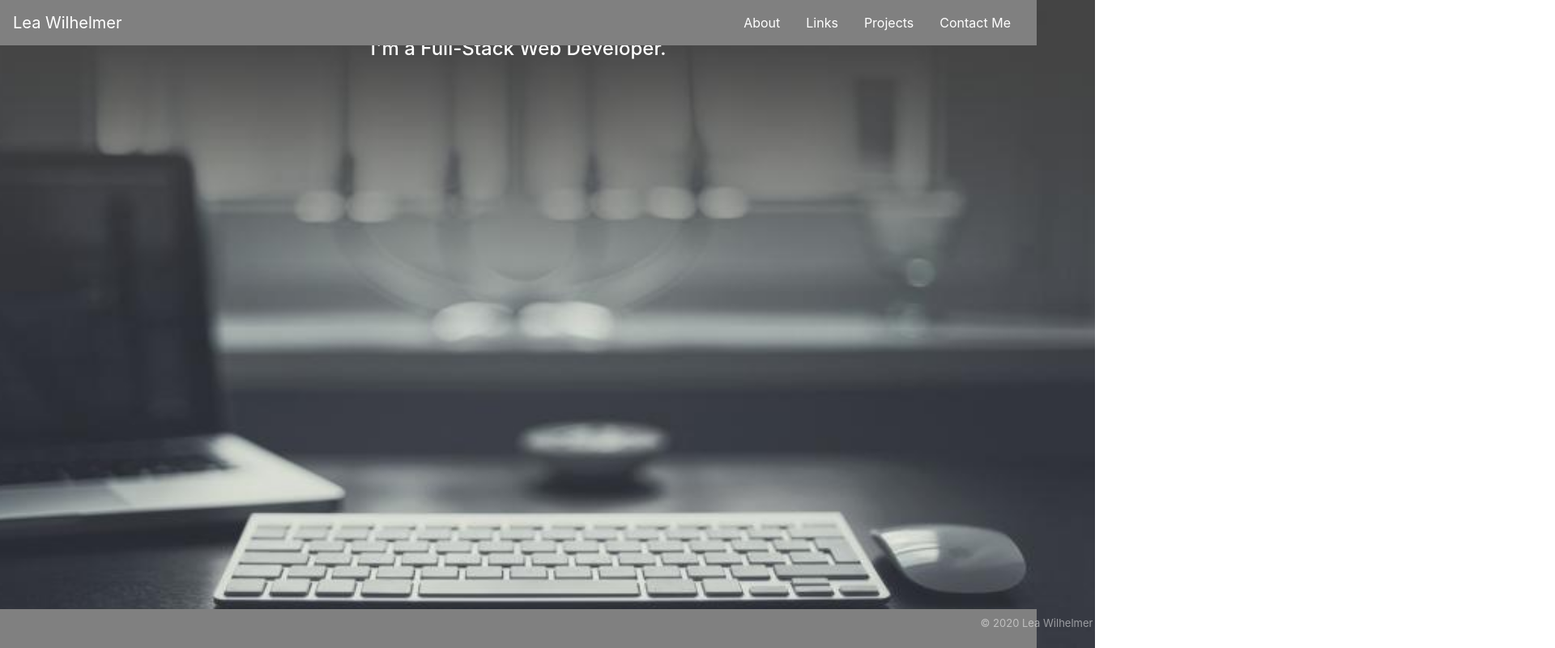
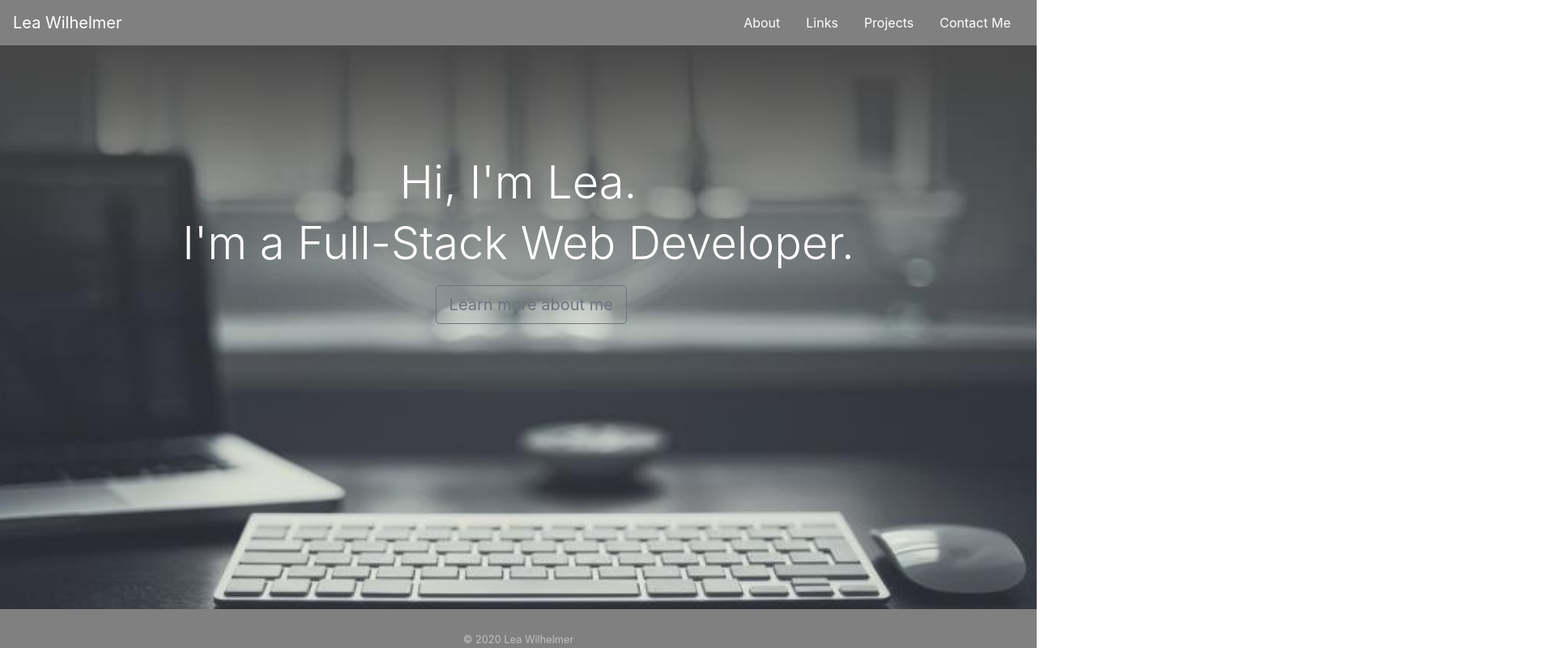
Before and after one commit to leawilhelmer/Professional-Materials-Project2-HW, a plain HTML site: page home.html in a window 1280 px wide. Shown: the whole page at 81% size, 1920 px wide, since content can reach past the window. Drawn offline with nearby package versions, Linux system fonts and the light colour scheme.

Commit message:
finished home html

```diff
--- a/home.html
+++ b/home.html
@@ -29,10 +29,11 @@
         </ul>
       </nav>
 
-                <div>
-                  <h2>Hi, I'm Lea.</h2>
-                  <h4>I'm a Full-Stack Web Developer.</h4>
-                </div>
+      <div>
+        <h1 class="display-4" style="margin-top: 15%;">Hi, I'm Lea. </h1>
+        <h2 class="display-4">I'm a Full-Stack Web Developer.</h2>
+        <a class="btn btn-outline-secondary btn-lg" style="margin-left: 42%; margin-top: 10px;" href="about.html">Learn more about me</a>
+      </div>
 
 
         <footer id="sticky-footer" class="py-4 text-white-50">
--- a/style.css
+++ b/style.css
@@ -51,23 +51,26 @@ body{
     background-color: gray;
 }
 
-h2 {
+h1 {
     color: white;
-    margin-top: 170px;
+    margin-top: 270px;
     text-align: center;
 }
 
-h4 {
+h2 {
     color: white;
-    margin-top: 170px;
+    margin-top: 270px;
     text-align: center;
 }
 
-footer small, footer {
+footer {
+    bottom: 0;
+    width: 100%;
+    height: 1rem;
     position: absolute;
-    bottom: 0;
-    height: 2.5rem;
-    width: 100%;
-    font-size: small;
     text-align: center;
 }
+
+a {
+    text-align: center;
+}
```
